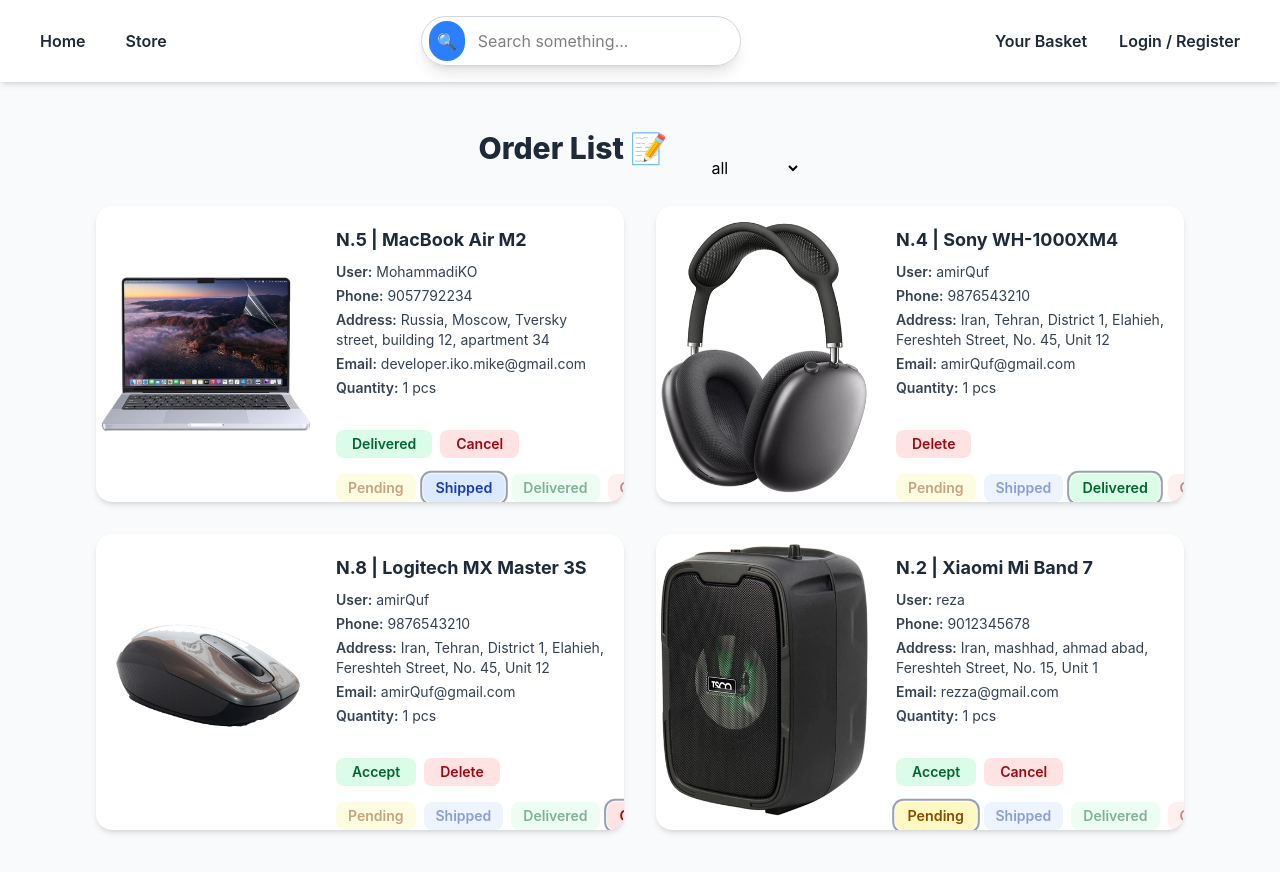
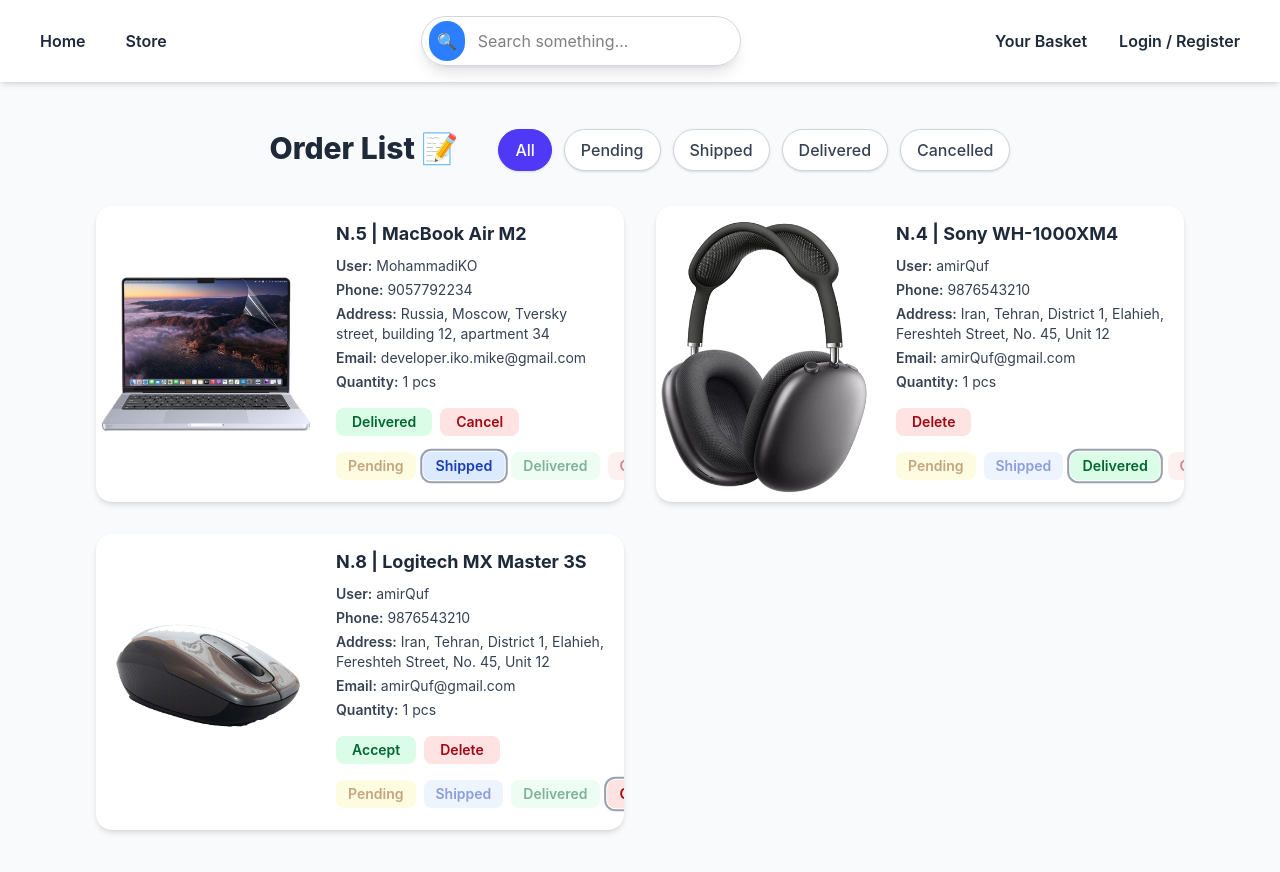
Before and after one commit to developer-iko-mike/NextShop, a Next.js app: page /CMS/orders in a window 1280 px wide. Shown: the top 872 px of the page. Built offline with nearby package versions, Linux system fonts and the light colour scheme; data requests are answered from the project's data file.

Commit message:
have bug in toast

```diff
--- a/src/Components/FiltredOrder.tsx
+++ b/src/Components/FiltredOrder.tsx
@@ -1,61 +1,79 @@
 "use client";
 
-import React, { ChangeEvent, useEffect, useState } from "react";
-import { IfilterItem } from "./types";
+import React, { useEffect, useState } from "react";
 import { useRouter, usePathname } from "next/navigation";
+import { motion } from "framer-motion";
+import clsx from "clsx";
+
+const filterOptions = [
+  { id: "pending", title: "Pending" },
+  { id: "shipped", title: "Shipped" },
+  { id: "delivered", title: "Delivered" },
+  { id: "cancelled", title: "Cancelled" },
+];
 
 const FiltredOrder = () => {
   const router = useRouter();
-  const pathname = usePathname(); // ✅ مسیر فعلی (مثلاً "/CMS/orders")
+  const pathname = usePathname();
 
-  const [filterItem, setFilteritem] = useState<IfilterItem[]>([
-    { id: 1, title: "pending" },
-    { id: 2, title: "shipped" },
-    { id: 3, title: "delivered" },
-    { id: 4, title: "cancelled" },
-  ]);
-
-  const [selectedItem, setSelecteditem] = useState<
+  const [selectedItem, setSelectedItem] = useState<
     "all" | "pending" | "shipped" | "delivered" | "cancelled"
   >("all");
 
   useEffect(() => {
     const params = new URLSearchParams(window.location.search);
     const status = params.get("status");
-    if (
-      status &&
-      ["pending", "shipped", "delivered", "cancelled"].includes(status)
-    ) {
-      setSelecteditem(status as typeof selectedItem);
+    if (status && ["pending", "shipped", "delivered", "cancelled"].includes(status)) {
+      setSelectedItem(status as typeof selectedItem);
     }
   }, []);
 
-  const handleFiltring = (e: ChangeEvent<HTMLSelectElement>) => {
-    const value = e.target.value as typeof selectedItem;
-    setSelecteditem(value);
-
+  const handleFiltering = (status: typeof selectedItem) => {
+    setSelectedItem(status);
     const params = new URLSearchParams(window.location.search);
-
-    if (value === "all") {
+    if (status === "all") {
       params.delete("status");
     } else {
-      params.set("status", value);
+      params.set("status", status);
     }
-
     router.push(`${pathname}?${params.toString()}`);
   };
 
   return (
-    <div>
-      <select onChange={handleFiltring} value={selectedItem}>
-        <option value="all">all</option>
-        {filterItem.map(({ title, id }) => (
-          <option key={id} value={title}>
-            {title}
-          </option>
-        ))}
-      </select>
-    </div>
+    <motion.div
+      initial={{ opacity: 0, y: -10 }}
+      animate={{ opacity: 1, y: 0 }}
+      transition={{ duration: 0.4, ease: "easeOut" }}
+      className="flex flex-wrap justify-center gap-3 -mt-9"
+    >
+      <button
+        onClick={() => handleFiltering("all")}
+        className={clsx(
+          "px-4 py-2 rounded-full font-medium border shadow-sm transition-all duration-300",
+          selectedItem === "all"
+            ? "bg-indigo-600 text-white border-indigo-600"
+            : "bg-white text-gray-700 border-gray-300 hover:bg-indigo-50"
+        )}
+      >
+        All
+      </button>
+      {filterOptions.map(({ id, title }) => (
+        <motion.button
+          key={id}
+          whileTap={{ scale: 0.95 }}
+          whileHover={{ scale: 1.05 }}
+          onClick={() => handleFiltering(id as typeof selectedItem)}
+          className={clsx(
+            "px-4 py-2 rounded-full font-medium border shadow-sm transition-all duration-300",
+            selectedItem === id
+              ? "bg-indigo-600 text-white border-indigo-600"
+              : "bg-white text-gray-700 border-gray-300 hover:bg-indigo-50"
+          )}
+        >
+          {title}
+        </motion.button>
+      ))}
+    </motion.div>
   );
 };
 
--- a/src/Components/Layout.tsx
+++ b/src/Components/Layout.tsx
@@ -1,6 +1,7 @@
 import React from 'react';
 import Header from './Header';
 import { ChProps } from './types';
+import { ToastContainer } from 'react-toastify';
 
 const Layout = ({children}: ChProps) => {
   return (
--- a/src/Components/Order.tsx
+++ b/src/Components/Order.tsx
@@ -5,52 +5,63 @@
 import OrderBtns from "./OrderBtns";
 
 const OrderList = async ({ param }: { param: { status?: string } }) => {
-  const url = param?.status
-    ? `${ourl}?status=${param.status}`
-    : `${ourl}`;
+  const url = param?.status ? `${ourl}?status=${param.status}` : `${ourl}`;
 
   const { data } = await axios.get<Product[]>(url);
 
-  const allOrderItems = data.map(order => order.orderItem);
+  const allOrderItems = data.map((order) => order.orderItem);
 
   const productsData = await getProductData({ basketDatas: allOrderItems });
 
   return (
     <div className="grid grid-cols-1 md:grid-cols-2 gap-8 mb-8">
-      {data.map(({ id, username, phone, address, email, status, orderItem }) => {
-        const product = productsData.find(p => p.id === orderItem.id);
+      {data.map(
+        ({ id, username, phone, address, email, status, orderItem }) => {
+          const product = productsData.find((p) => p.id === orderItem.id);
           if (!product) return null;
 
           return (
             <div
               key={`${id}-${product.id}`}
-            className="bg-white rounded-2xl shadow-md hover:shadow-lg transition-all duration-300 overflow-hidden flex flex-col md:flex-row h-[18.5rem]">
-
+              className="bg-white rounded-2xl shadow-md hover:shadow-lg transition-all duration-300 overflow-hidden flex flex-col md:flex-row h-[18.5rem]"
+            >
               <img
                 src={product.image}
                 alt={product.title}
                 className="w-full md:w-5/12 h-full object-contain"
               />
-            <div className="p-5 flex flex-col justify-between flex-1 overflow-auto">
+              <div className="px-5 py-3.5 flex flex-col flex-1 overflow-auto">
                 <div className="space-y-2">
                   <h3 className="text-lg font-bold text-gray-800">
                     N.{product.id} | {product.title}
                   </h3>
                   <div className="text-sm text-gray-700 space-y-1">
-                  <p><span className="font-semibold">User:</span> {username}</p>
-                  <p><span className="font-semibold">Phone:</span> {phone}</p>
-                  <p><span className="font-semibold">Address:</span> {address}</p>
-                  <p><span className="font-semibold">Email:</span> {email}</p>
-                  <p><span className="font-semibold">Quantity:</span> {orderItem.qty} pcs</p>
+                    <p>
+                      <span className="font-semibold">User:</span> {username}
+                    </p>
+                    <p>
+                      <span className="font-semibold">Phone:</span> {phone}
+                    </p>
+                    <p>
+                      <span className="font-semibold">Address:</span> {address}
+                    </p>
+                    <p>
+                      <span className="font-semibold">Email:</span> {email}
+                    </p>
+                    <p>
+                      <span className="font-semibold">Quantity:</span>{" "}
+                      {orderItem.qty} pcs
+                    </p>
                   </div>
                 </div>
-              <div className="flex flex-wrap gap-2 mt-auto pt-4 pb-4">
+                <div className="flex flex-wrap gap-2">
                   <OrderBtns id={id} status={status} />
                 </div>
               </div>
             </div>
           );
-      })}
+        }
+      )}
     </div>
   );
 };
--- a/src/Components/OrderBtns.tsx
+++ b/src/Components/OrderBtns.tsx
@@ -49,7 +49,7 @@
       const res = await axios.patch(ourl + `/${id}`, { status: statusNow, });
       console.log(res);
     } catch (error) {
-      console.error("خطا در آپدیت سفارش:", error);
+      console.error("error in update order:", error);
     }
   }
 
@@ -77,7 +77,7 @@
       const res = await axios.delete(ourl + `/${id}`);
       console.log(res);
     } catch (error) {
-      console.error("خطا در حذف سفارش:", error);
+      console.error("error in delete order:", error);
     }
   }
 
@@ -92,10 +92,10 @@
       scale: 1.05,
       transition: { repeat: Infinity, repeatType: "reverse", duration: 0.5 },
     },
-  };
+  } as const;
 
   return (
-    <div className="flex flex-wrap gap-2 mt-auto pt-4 pb-4">
+    <div className="flex flex-wrap gap-2 pt-4">
       <AnimatePresence mode="wait">
         {isDeliveredClicked ? null : isAcceptClicked ? (
           <motion.button
--- a/src/app/basket/page.tsx
+++ b/src/app/basket/page.tsx
@@ -37,7 +37,7 @@
 
   useEffect(() => {
     if (!user?.basket?.length) {
-      toast.warning("سبد خرید شما خالیه!", {
+      toast.warning("Your basket is empty!", {
         position: "bottom-right",
         autoClose: 3000,
       });
@@ -111,7 +111,7 @@
 
   return (
     <div className="min-h-screen bg-gray-100 pt-10">
-      <ToastContainer />
+      <ToastContainer autoClose={3000} />
       <div className="max-w-3xl mx-auto bg-white shadow-lg rounded-2xl p-6">
         <h2 className="text-2xl font-bold text-black mb-6">🛒 Shopping Cart</h2>
 
--- a/src/app/layout.tsx
+++ b/src/app/layout.tsx
@@ -2,6 +2,7 @@
 import "./globals.css";
 import Layout from "@/Components/Layout";
 import { ChProps } from "@/Components/types";
+import "react-toastify/dist/ReactToastify.css";
 
 export const metadata: Metadata = {
   title: "LeachStore",
--- a/src/db.json
+++ b/src/db.json
@@ -6,13 +6,6 @@
       "caption": "Noise-cancelling wireless earbuds",
       "price": 249,
       "image": "/store/airpad.webp"
-    },
-    {
-      "id": "2",
-      "title": "Xiaomi Mi Band 7",
-      "caption": "Smart fitness tracker with heart rate monitor",
-      "price": 49,
-      "image": "/store/band.webp"
     },
     {
       "id": "3",
```
Lines whose indentation alone changed are shown as unchanged.
